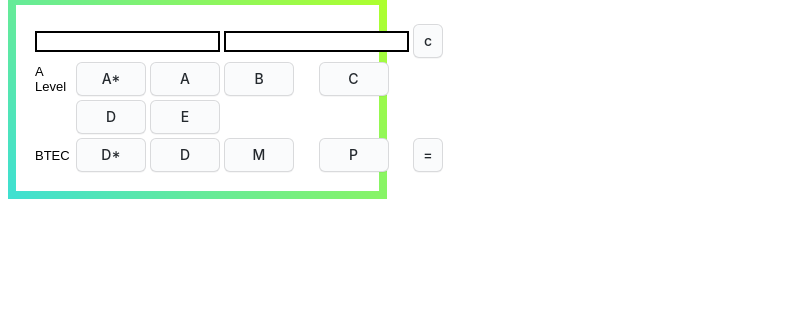
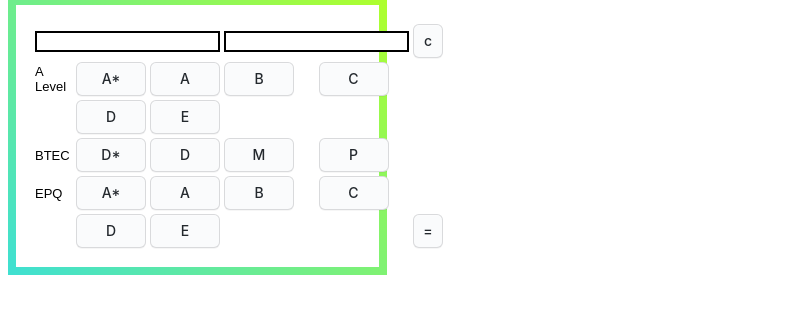
Before and after one commit to matthewkayne/ucas-calcultator, a plain HTML site: page index.html in a window 1280 px wide. Shown: the part 133-446 px from the top of the page, without its empty margins (0-797 px from the left). Drawn offline with Linux system fonts and the light colour scheme.

Commit message:
added epq

```diff
--- a/index.html
+++ b/index.html
@@ -49,6 +49,32 @@
         <td>
           <input type="button" class="big" value="P" onclick="dis(16, 'P')" />
         </td>
+      </tr>
+      <tr class="epq">
+        <th>EPQ</th>
+        <td>
+          <input type="button" class="big" value="A*" onclick="dis(28, 'A*')" />
+        </td>
+        <td>
+          <input type="button" class="big" value="A" onclick="dis(24, 'A')" />
+        </td>
+        <td>
+          <input type="button" class="big" value="B" onclick="dis(20, 'B')" />
+        </td>
+        <td>
+          <input type="button" class="big" value="C" onclick="dis(16, 'C')" />
+        </td>
+      </tr>
+      <tr>
+        <th></th>
+        <td>
+          <input type="button" class="big" value="D" onclick="dis(12, 'D')" />
+        </td>
+        <td>
+          <input type="button" class="big" value="E" onclick="dis(8, 'E')" />
+        </td>
+        <td></td>
+        <td></td>
         <td>
           <input type="button" class="small" value="=" onclick="solve()" />
         </td>
```
